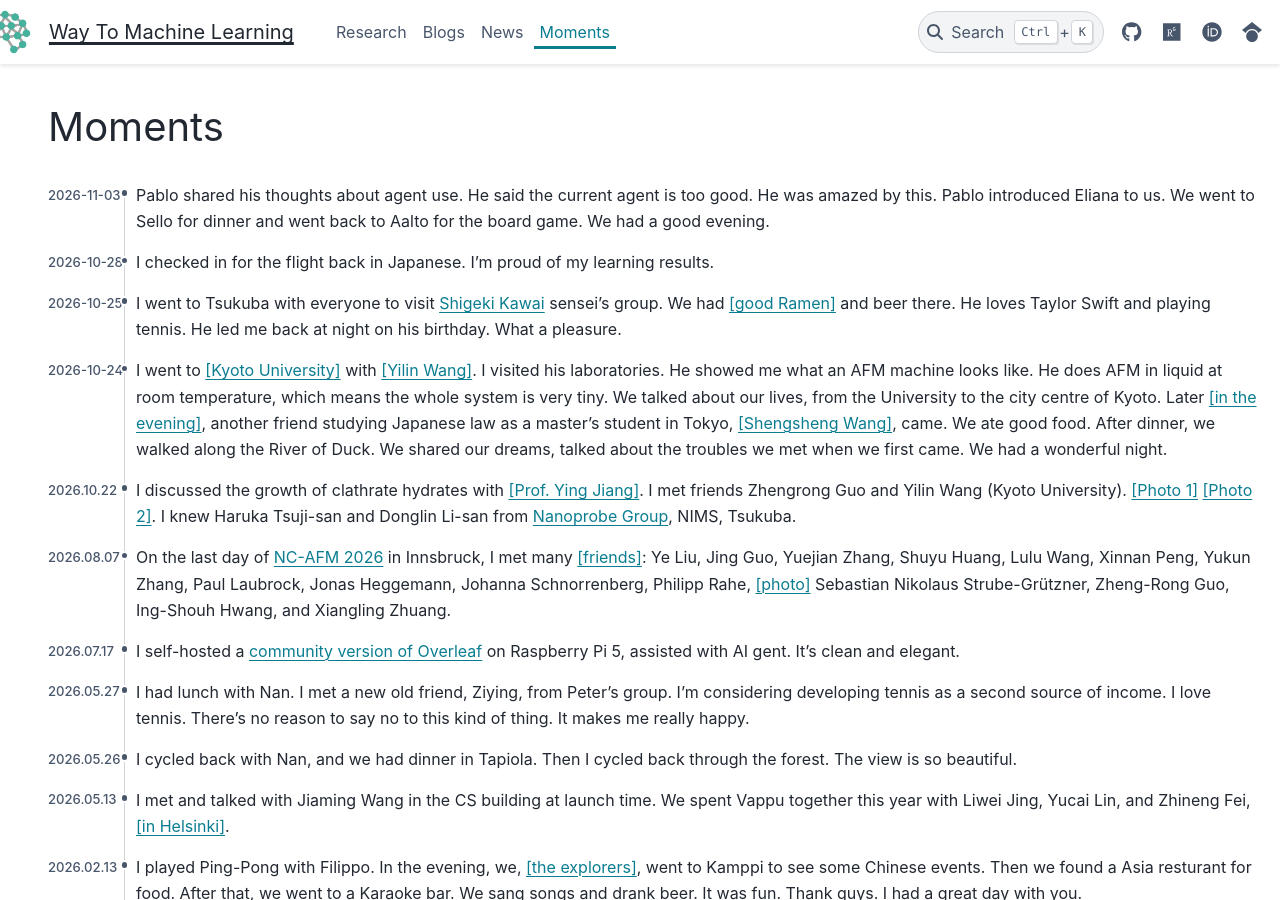
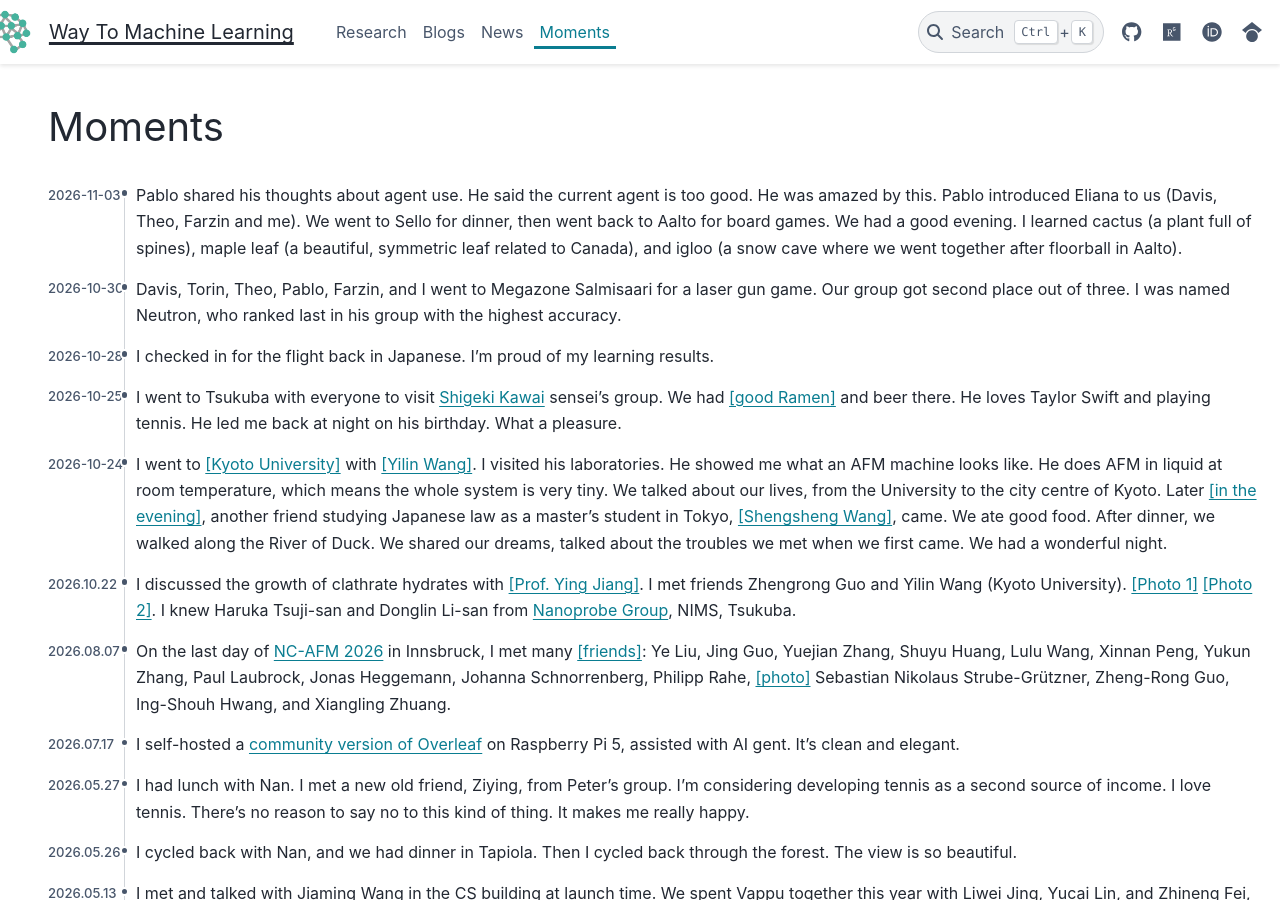
Before and after one commit to way2ml/way2ml.github.io, a Sphinx documentation site: the page built from doc/moments.md, in a window 1280 px wide and 900 px high. Built offline with Sphinx 7.4.7 and the PyData theme 0.15.4, drawn with Linux system fonts in a browser that asks for light colours.

Commit message:
Update moments with additional details and experiences
Enhanced the entry for 2026-11-03 with additional details about the evening and new learnings. Updated the entry for 2026-10-30 with a more detailed account of the laser game experience.

```diff
--- a/doc/moments.md
+++ b/doc/moments.md
@@ -4,7 +4,8 @@ comment: False
 ---
 
 # Moments
-- 2026-11-03 Pablo shared his thoughts about agent use. He said the current agent is too good. He was amazed by this. Pablo introduced Eliana to us. We went to Sello for dinner and went back to Aalto for the board game. We had a good evening.
+- 2026-11-03 Pablo shared his thoughts about agent use. He said the current agent is too good. He was amazed by this. Pablo introduced Eliana to us (Davis, Theo, Farzin and me). We went to Sello for dinner, then went back to Aalto for board games. We had a good evening. I learned cactus (a plant full of spines), maple leaf (a beautiful, symmetric leaf related to Canada), and igloo (a snow cave where we went together after floorball in Aalto).
+- 2026-10-30 Davis, Torin, Theo, Pablo, Farzin, and I went to Megazone Salmisaari for a laser gun game. Our group got second place out of three. I was named Neutron, who ranked last in his group with the highest accuracy.
 - 2026-10-28 I checked in for the flight back in Japanese. I'm proud of my learning results.
 - 2026-10-25 I went to Tsukuba with everyone to visit [Shigeki Kawai](https://samurai.nims.go.jp/profiles/KAWAI_Shigeki?locale=en) sensei's group. We had <a href="./_static/moments/20261025_IMG_5794.jpg">[good Ramen]</a> and beer there.  He loves Taylor Swift and playing tennis. He led me back at night on his birthday. What a pleasure.
 - 2026-10-24 I went to <a href="./_static/moments/20261023_IMG_5726.jpg">[Kyoto University]</a> with <a href="./_static/moments/20261023_IMG_5742.jpg">[Yilin Wang]</a>. I visited his laboratories. He showed me what an AFM machine looks like. He does AFM in liquid at room temperature, which means the whole system is very tiny. We talked about our lives, from the University to the city centre of Kyoto.  Later <a href="./_static/moments/20261023_IMG_5750.jpg">[in the evening]</a>, another friend studying Japanese law as a master's student in Tokyo, <a href="./_static/moments/20261023_IMG_0269.jpg">[Shengsheng Wang]</a>,  came.  We ate good food. After dinner, we walked along the River of Duck. We shared our dreams, talked about the troubles we met when we first came. We had a wonderful night.
```
